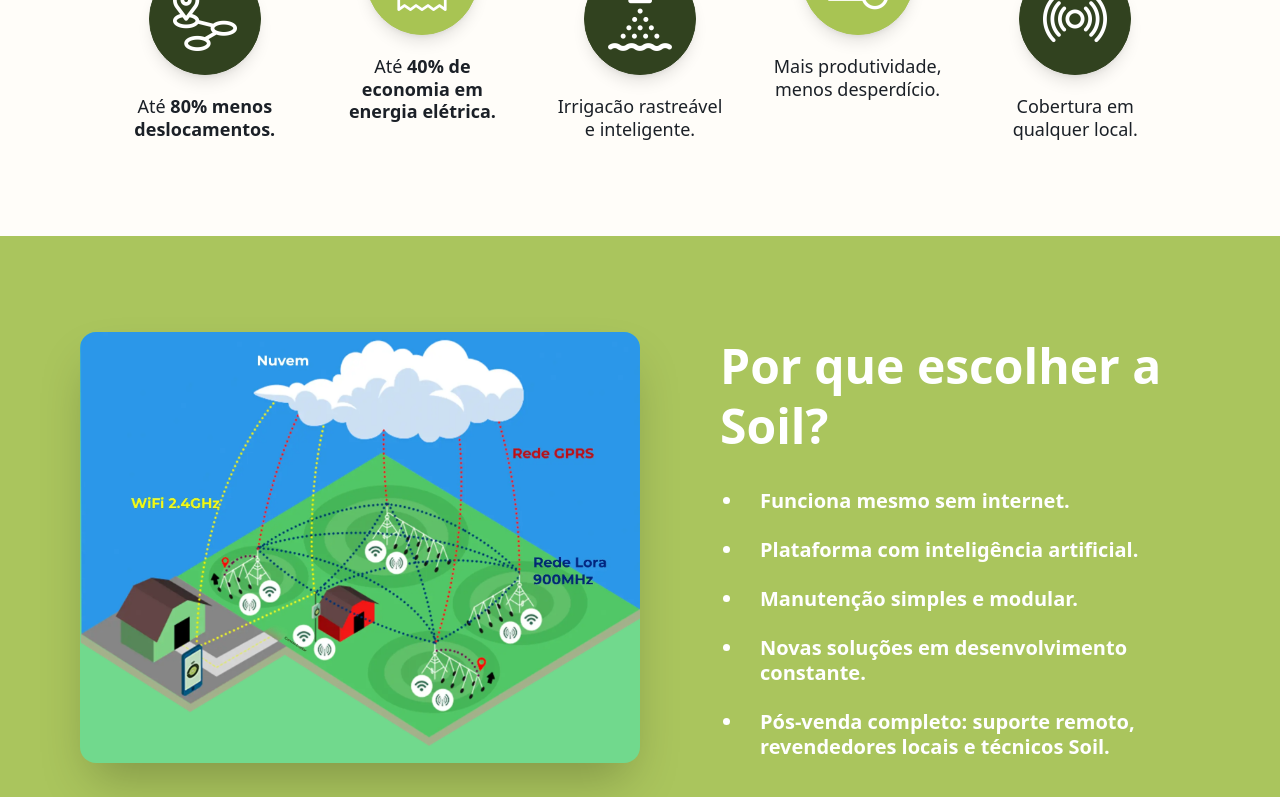
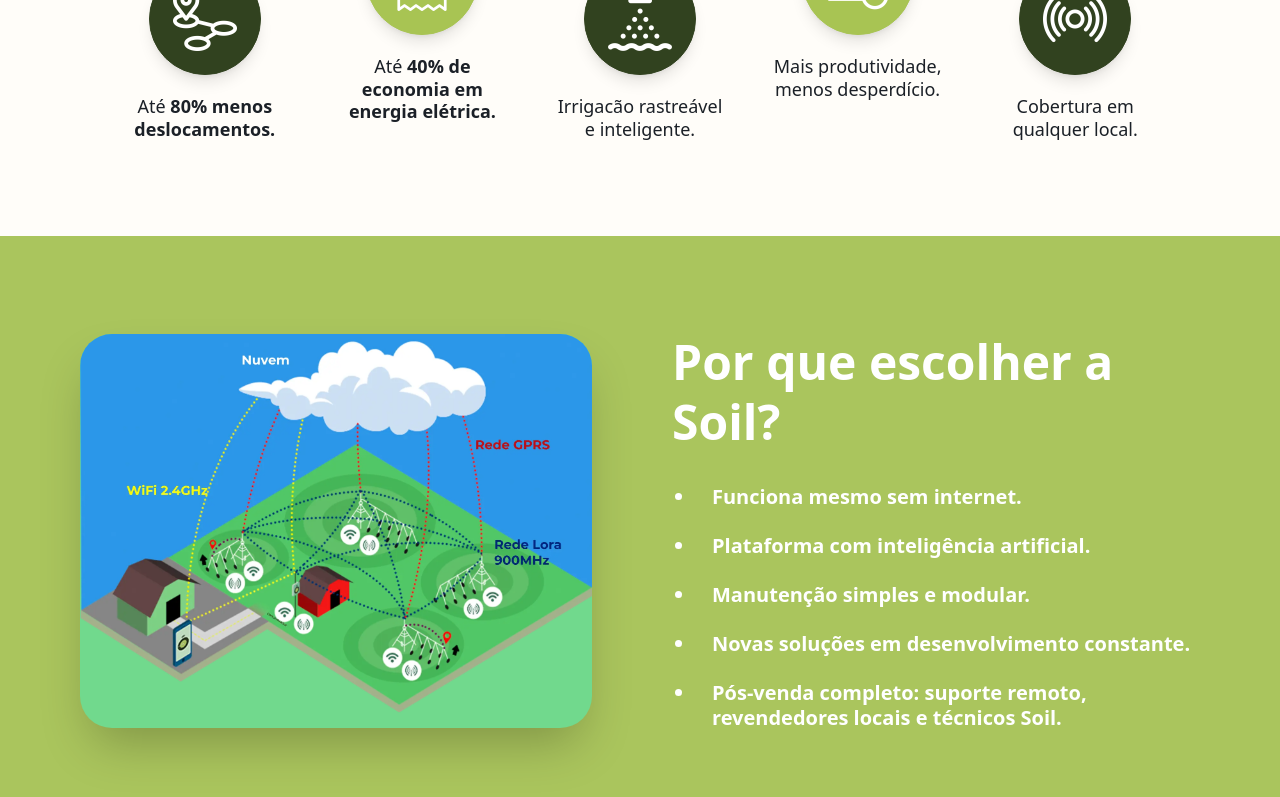
Before and after one commit to lucas-caetano-reis/desafio-estagio-soil, a Next.js app: page / in a window 1280 px wide. Shown: the part 3286-4083 px from the top of the page. Built offline with nearby package versions, Linux system fonts and the light colour scheme.

Commit message:
refactor: Seguindo o exemplo da ClientImage, refatorei a FarmImage e AppImage. Além disso, fiz ajustes mínimos na MarketSection.

```diff
--- a/src/components/AppImage/index.tsx
+++ b/src/components/AppImage/index.tsx
@@ -6,16 +6,16 @@
     <div
       className={clsx(
         "w-full",
-        "relative aspect-1.25/1 overflow-hidden",
-        "max-w-135 md:max-w-155 xl:max-w-175",
+        "max-w-md sm:max-w-lg md:max-w-xl lg:max-w-2xl xl:max-w-3xl",
+        "aspect-2/1 overflow-hidden",
       )}
     >
       <Image
         src="/images/telas_app.png"
         alt="Telas do aplicativo Soil com mapas, históricos e indicadores de irrigação."
-        fill
-        className="object-contain"
-        sizes="(max-width: 767px) 100vw, (max-width: 1279px) 48vw, 700px"
+        width={768}
+        height={384}
+        className="w-full h-full object-contain"
       />
     </div>
   );
--- a/src/components/ClientImage/index.tsx
+++ b/src/components/ClientImage/index.tsx
@@ -14,9 +14,9 @@
       <Image
         src="/images/cliente.png"
         alt="Cliente usando o aplicativo da Soil no campo"
-        width={312}
-        height={312}
-        className="h-full w-full object-cover object-center"
+        width={512}
+        height={512}
+        className="w-full h-full object-cover object-center"
       />
     </div>
   );
--- a/src/components/FarmImage/index.tsx
+++ b/src/components/FarmImage/index.tsx
@@ -6,17 +6,17 @@
     <div
       className={clsx(
         "w-full bg-[#71d98d]",
-        "relative aspect-[1.30/1] overflow-hidden",
-        "rounded-2xl shadow-2xl",
-        "max-w-125 lg:max-w-130 xl:max-w-140",
+        "max-w-xs sm:max-w-sm md:max-w-md lg:max-w-lg",
+        "aspect-512/394 overflow-hidden",
+        "rounded-4xl shadow-2xl",
       )}
     >
       <Image
         src="/images/fazenda_conectada.png"
         alt="Ilustração de uma fazenda conectada com sensores, nuvem e monitoramento remoto."
-        fill
-        className="object-cover"
-        sizes="(max-width: 1024px) min(100vw - 3rem, 500px), 520px"
+        width={512}
+        height={394}
+        className="w-full h-full object-cover object-center"
       />
     </div>
   );
--- a/src/sections/MarketSection/index.tsx
+++ b/src/sections/MarketSection/index.tsx
@@ -21,7 +21,7 @@
     >
       <div
         className={clsx(
-          "flex flex-col md:flex-row",
+          "flex flex-col lg:flex-row",
           "items-center justify-center",
           "gap-12 md:gap-16 xl:gap-20",
         )}
@@ -40,7 +40,7 @@
           <h2
             className={clsx(
               "mt-5 font-bold text-[#1f252c] leading-tight",
-              "text-2xl sm:text-3xl md:text-4xl lg:text-5xl",
+              "text-2xl sm:text-3xl md:text-4xl xl:text-5xl",
             )}
           >
             A Soil acompanha a evolução do agro:
```
